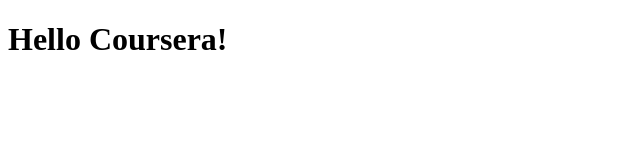
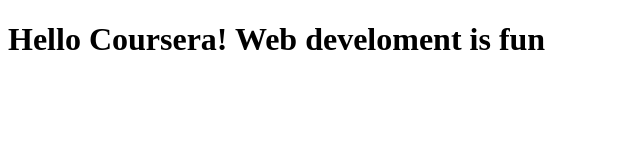
Before and after one commit to safi786/coursera-test, a plain HTML site: page site/index.html in a window 1280 px wide. Shown: the whole page, without its empty margins (0-640 px from the left). Drawn offline with Linux system fonts and the light colour scheme.

Commit message:
Small change in our page content

```diff
--- a/site/index.html
+++ b/site/index.html
@@ -4,6 +4,6 @@
 	<title>Hello Coursera!</title>
 </head>
 <body>
-<h1>Hello Coursera!</h1>
+<h1>Hello Coursera! Web develoment is fun</h1>
 </body>
 </html>
```
